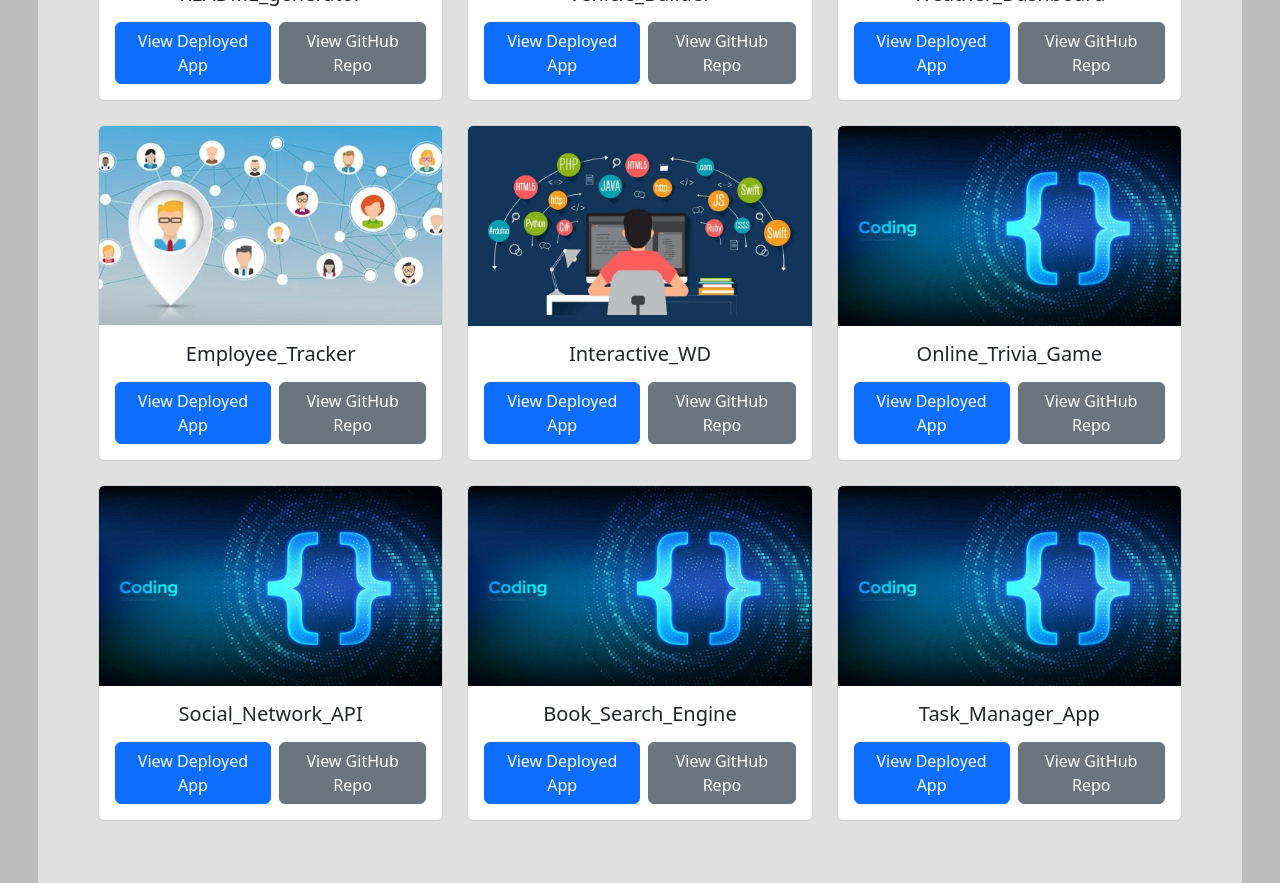
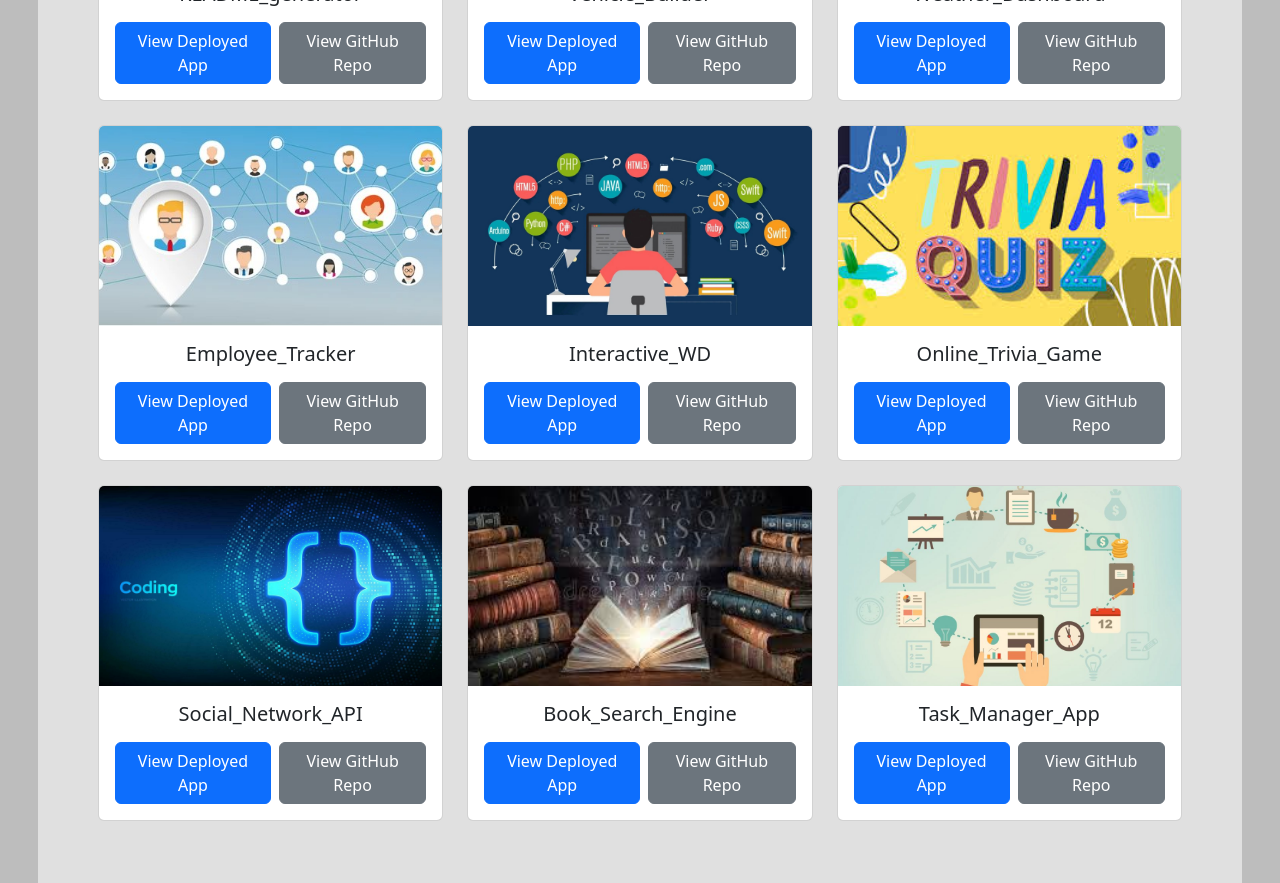
Before and after one commit to gamalmubarak/Gamal_portfolio, a React (Vite) app: page /portfolio in a window 1280 px wide. Shown: the part 520-1403 px from the top of the page. Built offline with nearby package versions, Linux system fonts and the light colour scheme.

Commit message:
projects updated

```diff
--- a/src/pages/Portfolio.jsx
+++ b/src/pages/Portfolio.jsx
@@ -35,7 +35,7 @@ const Portfolio = () => {
     },
     {
       title: 'Online_Trivia_Game',
-      image: '/image/coding1.jpg',
+      image: '/image/Trivia2.jpg',
       deployedLink: 'https://onlinetriviagame-2qkt.onrender.com/',
       repoLink: 'https://github.com/Liz-Melcher/OnlineTriviaGame'
     },
@@ -47,13 +47,13 @@ const Portfolio = () => {
     },
       {
       title: 'Book_Search_Engine',
-      image: '/image/coding1.jpg',
+      image: '/image/book.jpg',
       deployedLink: 'https://book-search-engine-f5u2.onrender.com/',
       repoLink: 'https://github.com/gamalmubarak/Book_Search_Engine'
     },
       {
       title: 'Task_Manager_App',
-      image: '/image/coding1.jpg',
+      image: '/image/task-manager.jpg',
       deployedLink: 'https://task-manager-app-qfzm.onrender.com/',
       repoLink: 'https://github.com/lobungen/Task-Manager-App'
     },
```
